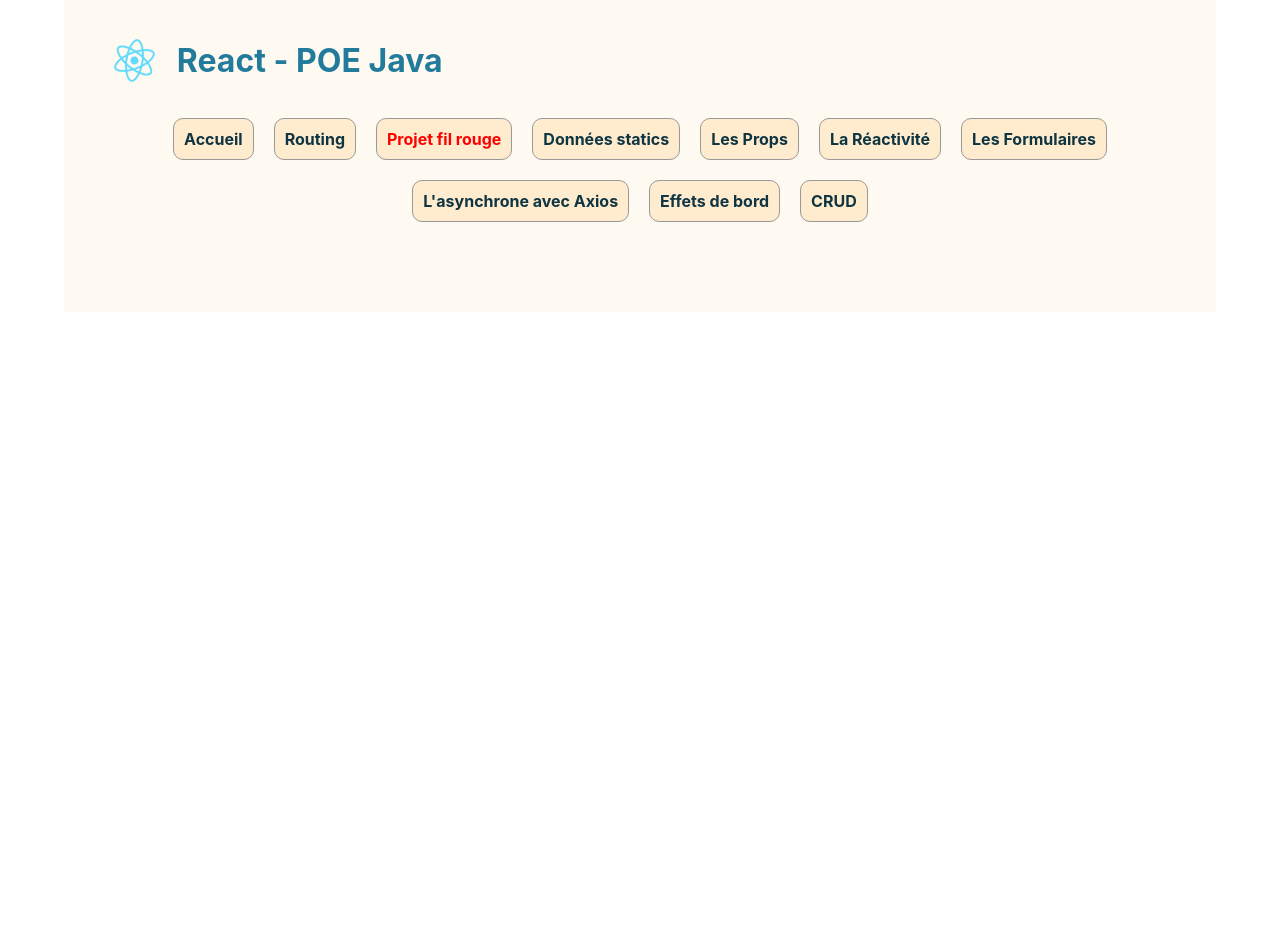
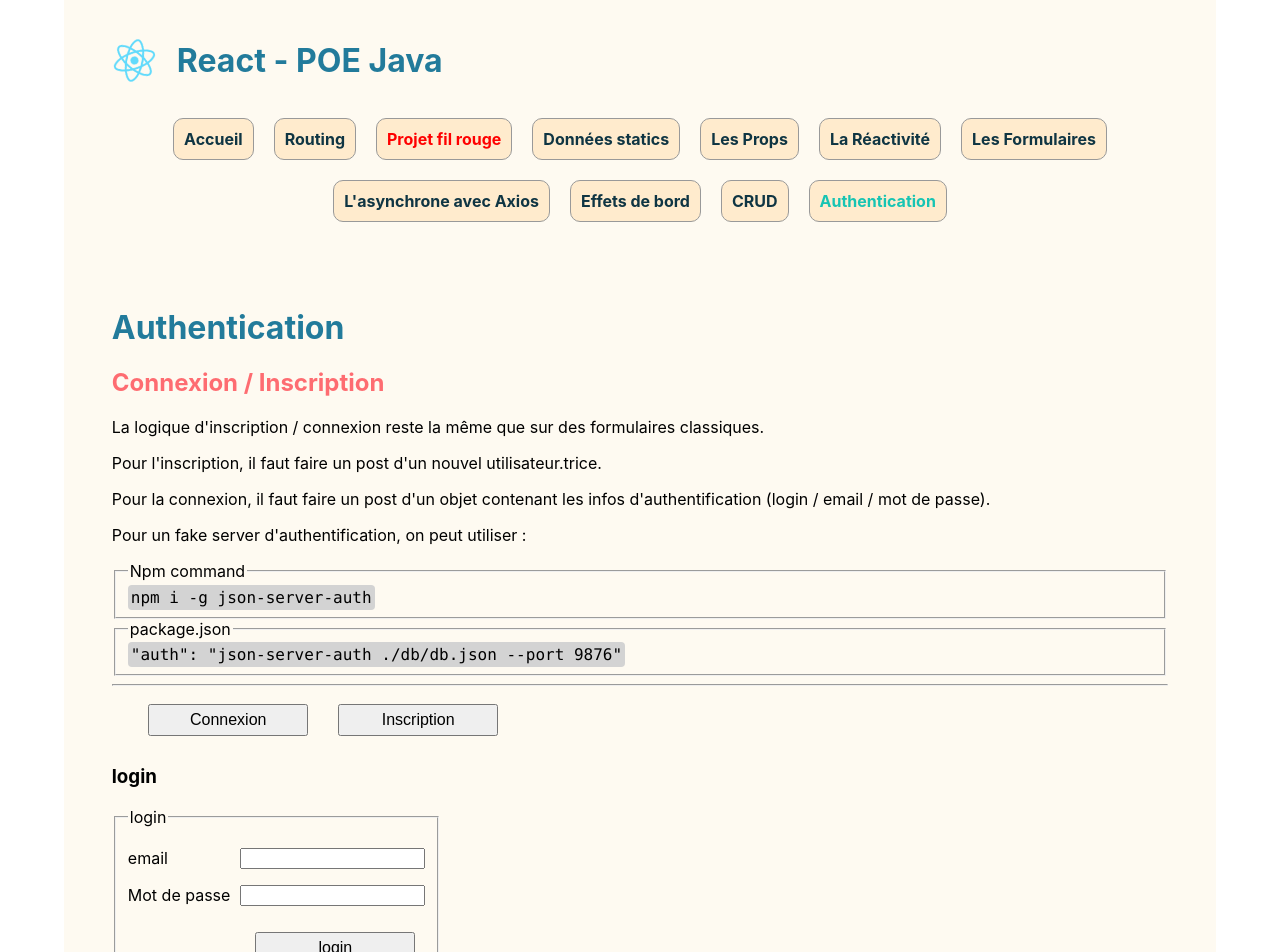
Before and after one commit to Maeglin1908/2022-07-18-react-redux, a React (Create React App) app in the folder react-poe-java/: page /auth in a window 1280 px wide. Shown: the top 952 px of the page. Before the commit the page ends 800 px from the top, so only its background shows below. Built offline with nearby package versions, Linux system fonts and the light colour scheme.

Commit message:
First auth form, working basically

```diff
--- a/react-poe-java/db/db.json
+++ b/react-poe-java/db/db.json
@@ -6,7 +6,8 @@
       "last_name": "Carlon",
       "email": "scarlon0@w3.org",
       "gender": "Male",
-            "ip_address": "125.219.74.238"
+      "ip_address": "125.219.74.238",
+      "password": "test"
     },
     {
       "id": 2,
@@ -111,6 +112,21 @@
       "email": "botteridged@comsenz.com",
       "gender": "Female",
       "ip_address": "195.202.97.228"
+    },
+    {
+      "email": "nilgam@proton.me",
+      "password": "$2a$10$HbHGlLHOUnJt5aD2mmGf3OYd7mxoz9C.q4GscnuIFHn2nzFn7/3l6",
+      "id": 15
+    },
+    {
+      "email": "nilgam@pronton2.me",
+      "password": "$2a$10$AL7hBmt.UjsBoC5UWE04JO3C/xijNT5uoQtyZ6z83mytmB0El8e4G",
+      "id": 16
+    },
+    {
+      "email": "nil@nil.nil",
+      "password": "$2a$10$jQsdd/uud9azCX2wCFlsLuM.NalkyTghv2XSWwYktnUKCB1IdoRmy",
+      "id": 17
     }
   ]
 }
--- a/react-poe-java/package.json
+++ b/react-poe-java/package.json
@@ -20,7 +20,8 @@
         "build": "react-scripts build",
         "test": "react-scripts test",
         "eject": "react-scripts eject",
-        "api": "json-server --watch ./db/db.json --port 6789"
+        "api": "json-server --watch ./db/db.json --port 6789",
+        "auth": "json-server-auth ./db/db.json --port 9876"
     },
     "eslintConfig": {
         "extends": [
--- a/react-poe-java/src/App.js
+++ b/react-poe-java/src/App.js
@@ -1,6 +1,7 @@
 import { BrowserRouter, Route, Routes } from "react-router-dom";
 import Logo from "./components/Logo";
 import Navigation from "./components/Navigation";
+import Authentication from "./pages/Authentication";
 import Crud from "./pages/Crud";
 import Data from "./pages/Data";
 import EffetBord from "./pages/EffetBord";
@@ -35,6 +36,7 @@ function App() {
                         <Route path="/async" element={<Data />} />
                         <Route path="/effetbord" element={<EffetBord />} />
                         <Route path="/crud" element={<Crud />} />
+                        <Route path="/auth" element={<Authentication />} />
                     </Routes>
                 </main>
             </BrowserRouter>
--- a/react-poe-java/src/components/Navigation.js
+++ b/react-poe-java/src/components/Navigation.js
@@ -34,9 +34,11 @@ const Navigation = () => {
                 <li>
                     <NavLink to="/effetbord">Effets de bord</NavLink>
                 </li>
-
                 <li>
                     <NavLink to="/crud">CRUD</NavLink>
+                </li>
+                <li>
+                    <NavLink to="/auth">Authentication</NavLink>
                 </li>
             </ul>
         </nav>
--- /dev/null
+++ b/react-poe-java/src/pages/Authentication.js
@@ -0,0 +1,78 @@
+import axios from "axios";
+import { useState } from "react";
+import { useForm } from "react-hook-form";
+import "./../styles/Authentication.css";
+
+const Authentication = function () {
+    const { handleSubmit, register } = useForm();
+    const [page, setPage] = useState("login");
+    const url = "http://localhost:9876";
+
+    async function login(user) {
+        try {
+            if (page === "login") {
+                const { data } = await axios.post(`${url}/login`, user);
+                console.log("Connecté ", data);
+            } else if (page === "register") {
+                const { data } = await axios.post(`${url}/register`, user);
+                console.log("Inscrit ", data);
+            }
+        } catch (error) {
+            console.log(error.toJSON());
+        }
+    }
+
+    return (
+        <>
+            <h1>Authentication</h1>
+
+            <article>
+                <h2>Connexion / Inscription</h2>
+
+                <p>La logique d'inscription / connexion reste la même que sur des formulaires classiques.</p>
+                <p>Pour l'inscription, il faut faire un post d'un nouvel utilisateur.trice.</p>
+                <p>
+                    Pour la connexion, il faut faire un post d'un objet contenant les infos d'authentification (login /
+                    email / mot de passe).
+                </p>
+
+                <p>Pour un fake server d'authentification, on peut utiliser :</p>
+                <fieldset>
+                    <legend>Npm command</legend>
+                    <code>npm i -g json-server-auth</code>
+                </fieldset>
+                <fieldset>
+                    <legend>package.json</legend>
+                    <code>"auth": "json-server-auth ./db/db.json --port 9876"</code>
+                </fieldset>
+                <hr />
+                <nav>
+                    <button onClick={() => setPage("login")}>Connexion</button>
+                    <button onClick={() => setPage("register")}>Inscription</button>
+                </nav>
+
+                <h3>{page}</h3>
+                <form onSubmit={handleSubmit((user) => login(user))}>
+                    <fieldset>
+                        <legend>{page}</legend>
+
+                        <p>
+                            <label htmlFor="email">email</label>
+                            <input type="text" nbame="email" {...register("email")} />
+                        </p>
+                        <p>
+                            <label htmlFor="password">Mot de passe</label>
+                            <input type="text" id="password" {...register("password")} />
+                        </p>
+                        <p>
+                            <span></span>
+                            <button type="submit">{page}</button>
+                        </p>
+                    </fieldset>
+                </form>
+            </article>
+        </>
+    );
+};
+
+export default Authentication;
--- /dev/null
+++ b/react-poe-java/src/styles/Authentication.css
@@ -0,0 +1,19 @@
+form {
+    display: flex;
+}
+form p {
+    display: flex;
+    flex-direction: row;
+    justify-content: space-between;
+    gap: 10px;
+}
+nav {
+    display: flex;
+    gap: 10px;
+}
+button {
+    margin: 10px;
+    height: 2rem;
+    width: 10rem;
+    font-size: 1rem;
+}
```
Lines whose indentation alone changed are shown as unchanged.
